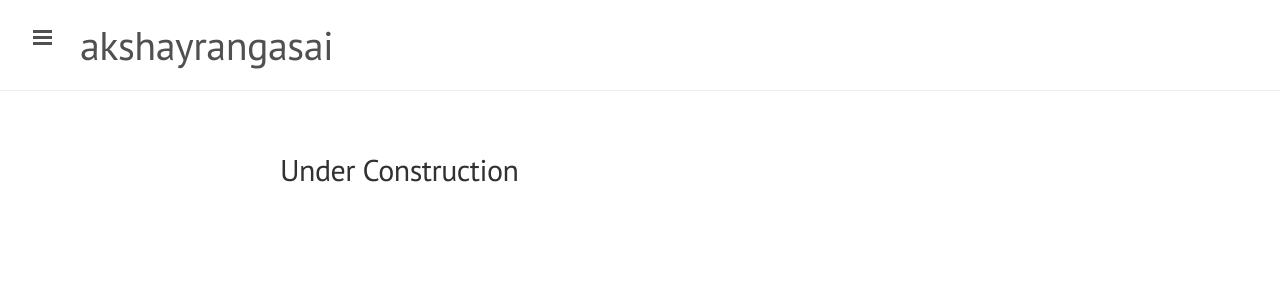
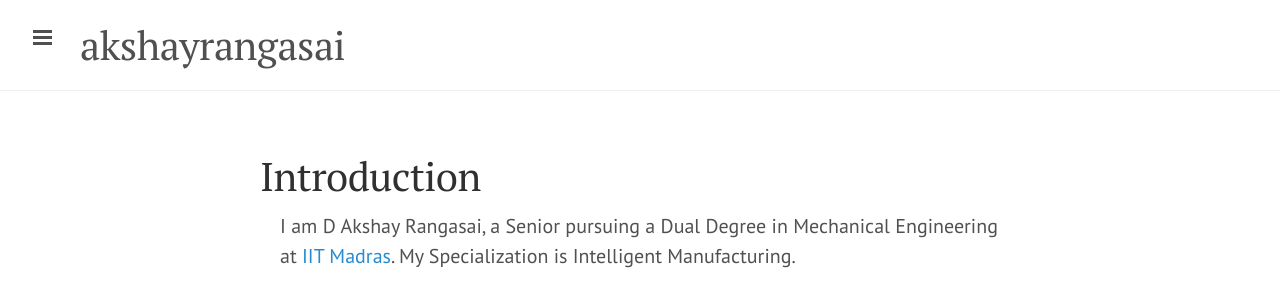
Before and after one commit to akshayrangasai/akshayrangasai.github.io, a Jekyll site: the page built from index.md, in a window 1280 px wide. Shown: the top 307 px of the page. Built offline with Jekyll 4.4.1, drawn with Linux system fonts in a browser that asks for light colours; Markdown is read by kramdown in place of the engine named in the settings.

```diff
--- a/_config.yml
+++ b/_config.yml
@@ -11,6 +11,7 @@ tagline:          ''
 description:      ''
 url:              http://akshayrangasai.com
 paginate:         1
+paginate_path:   "blog/page:num"
 
 author:
   name:           'Akshay Rangasai'
--- a/index.md
+++ b/index.md
@@ -1,4 +1,5 @@
 ---
 layout: page
+title: Introduction
 ---
-##Under Construction
+I am D Akshay Rangasai, a Senior pursuing a Dual Degree in Mechanical Engineering at [IIT Madras](www.iitm.ac.in). My Specialization is Intelligent Manufacturing.
--- a/public/css/lanyon.css
+++ b/public/css/lanyon.css
@@ -41,11 +41,11 @@ body {
 }
 
 html {
-  font-family: "PT Serif", Georgia, "Times New Roman", serif;
+  font-family: "PT Sans", Helvetica, Arial, sans-serif;
 }
 
 h1, h2, h3, h4, h5, h6 {
-  font-family: "PT Sans", Helvetica, Arial, sans-serif;
+  font-family: "PT Serif", Georgia, "Times New Roman", serif;
   font-weight: 400;
   color: #313131;
   letter-spacing: -.025rem;
@@ -311,6 +311,11 @@ a.sidebar-nav-item:focus {
 .page-title,
 .post-title {
   margin-top: 0;
+
+}
+.page-title
+{
+margin-left:-1rem;
 }
 
 /* Meta data line below post title */
```
Also changed, not shown: blog.md (deleted, +0 -37 lines), 1 other file.
